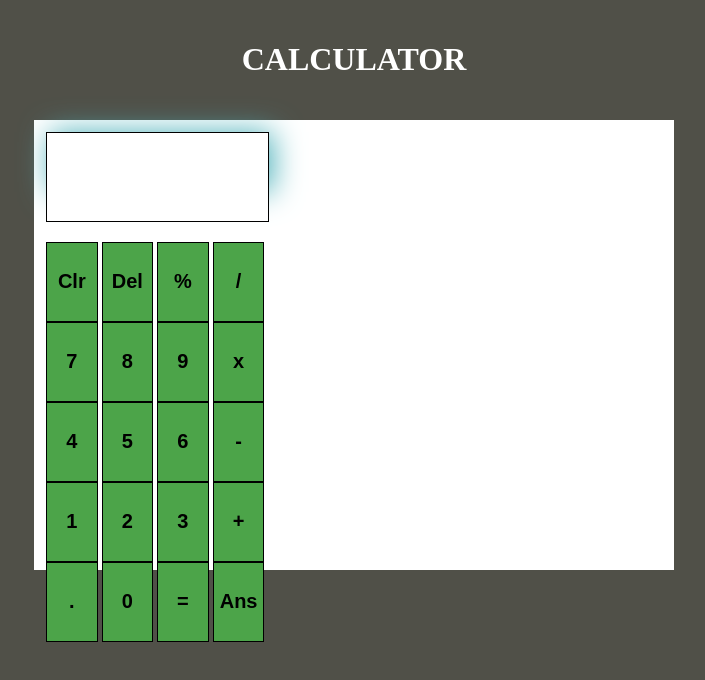
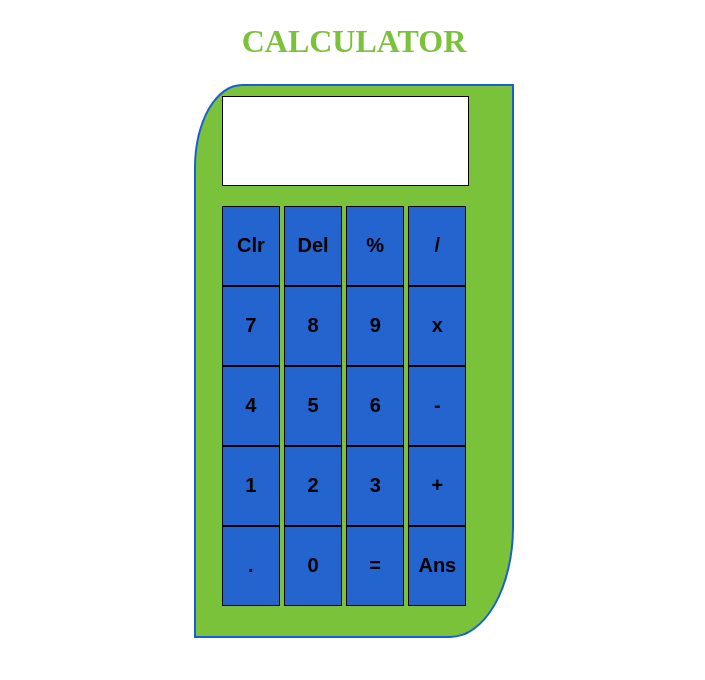
Before and after one commit to Danielshow/Calculator, a plain HTML site: page index.html in a window 1280 px wide. Shown: the whole page, without its empty margins (294-999 px from the left). Drawn offline with Linux system fonts and the light colour scheme.

Commit message:
Added Readme

```diff
--- a/index.html
+++ b/index.html
@@ -1,12 +1,14 @@
 <!DOCTYPE html>
 <html lang="en">
+
 <head>
   <meta charset="UTF-8">
   <meta name="viewport" content="width=device-width, initial-scale=1.0">
   <meta http-equiv="X-UA-Compatible" content="ie=edge">
   <link rel="stylesheet" href="master.css">
-  <title>Document</title>
+  <title>Calculator</title>
 </head>
+
 <body>
   <h1 class="header"> calculator </h1>
   <div class="container">
@@ -48,13 +50,11 @@
           <button id="equals">=</button>
           <button id="ans">Ans</button>
         </div>
-
-
       </div>
     </div>
   </div>
   <script src="script.js">
-
   </script>
 </body>
+
 </html>
--- a/master.css
+++ b/master.css
@@ -5,35 +5,36 @@
 body{
   width: 100%;
   height: 100vh;
-  background: rgb(80, 80, 72);
+  top: 0px;
   overflow: hidden;
-  top: 0px;
 }
 
 .container{
-  width: 50%;
-  height: 450px;
-  border: 2px solid white;
+  width: 25%;
+  min-height: 450px;
+  border: 2px solid rgba(7, 77, 242, 0.85);
   margin: 0px auto;
-  background-color: #FFF;
+  background-color:  rgb(122, 194, 58);
+  border-radius: 15% 0 20% 0%;
 }
 
 .header{
   text-align: center;
   text-transform: uppercase;
-  padding: 20px;
-  color: white;
+  padding: 2px;
+  color: rgb(122, 194, 58);
 }
 
 .calculator{
-  width: 50%;
-  float: left;
-  height: 430px;
+  width: 90%;
+  min-height: 430px;
+  margin: 0px auto;
 }
 
+
 .buttonList{
-  width: 80%;
-  height: 350px;
+  width: 100%;
+  min-height: 350px;
   margin-bottom: 20px;
   padding: 10px;
 }
@@ -41,7 +42,7 @@ body{
 button{
   width: 22%;
   height: 10vh;
-  background-color: rgb(76, 164, 73);
+  background-color: rgba(21, 84, 233, 0.85);
   border: 1px solid black;
   font-size: 20px;
   font-weight: bold;
@@ -49,10 +50,9 @@ button{
 
 .textfield{
   height: 60px;
-  width: 70%;
+  width: 87%;
   border: 1px solid black;
   background: #FFF;
-  box-shadow: 4px 0px 30px #4eb1ba;
   padding: 10px;
   margin: 10px 10px 0px 10px;
   font-size: 20px;
@@ -63,7 +63,7 @@ button{
 
 .result{
   height: 30px;
-  width: 70%;
+  width: 87%;
   text-align: right;
   font-size: 20px;
   margin: 0px 10px 10px 10px;
@@ -72,3 +72,9 @@ button{
   border-top: none;
   background-color: #FFF;
 }
+
+@media screen and (max-width: 600px) {
+  .container{
+    width: 90%;
+  }
+}
--- a/script.js
+++ b/script.js
@@ -177,7 +177,10 @@ function calcDot(e) {
 
 function calcPercent(e) {
   if (!(isNaN(text.innerText))) {
+    let ans = Number(text.innerText) / 100;
     text.innerText = text.innerText + '%';
+    result.innerText = ans;
+    text.innerText = "";
   }
 }
 
```
Also changed, not shown: 1 other file. Lines whose indentation alone changed are shown as unchanged.
